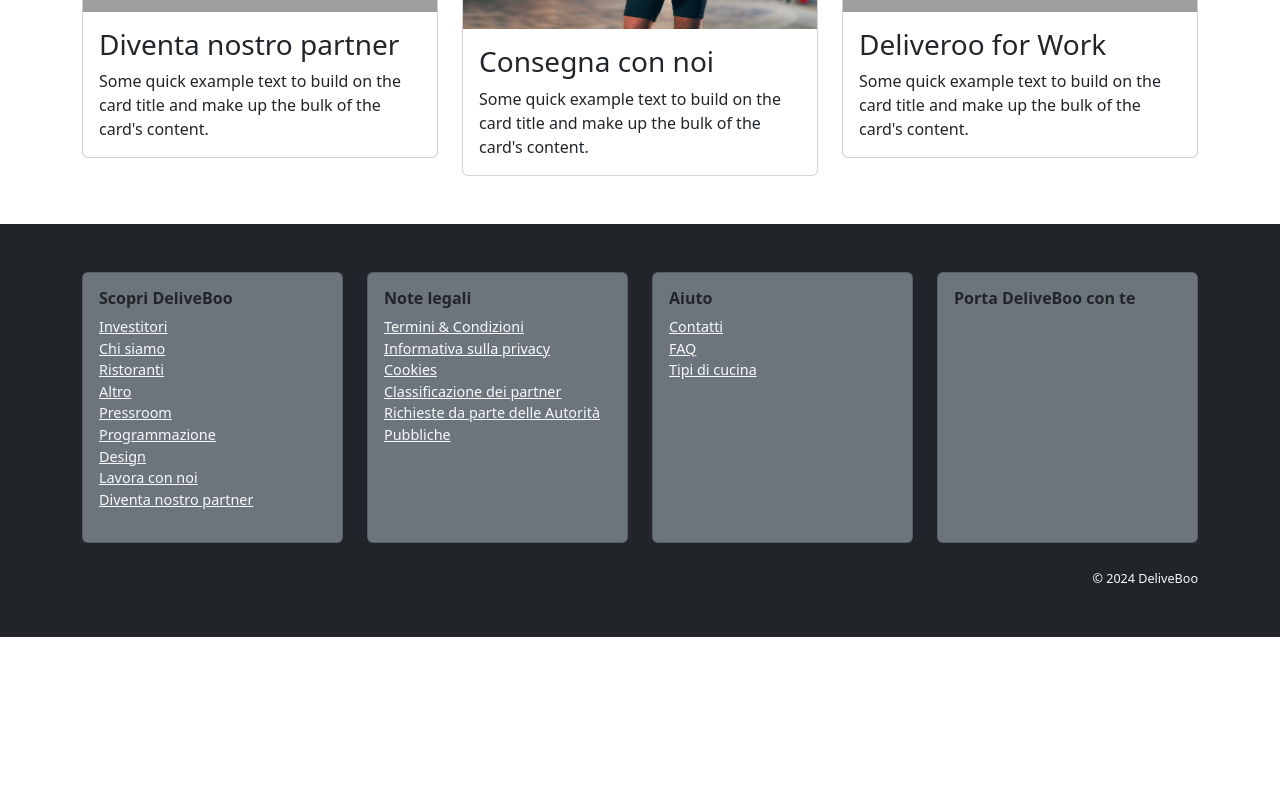
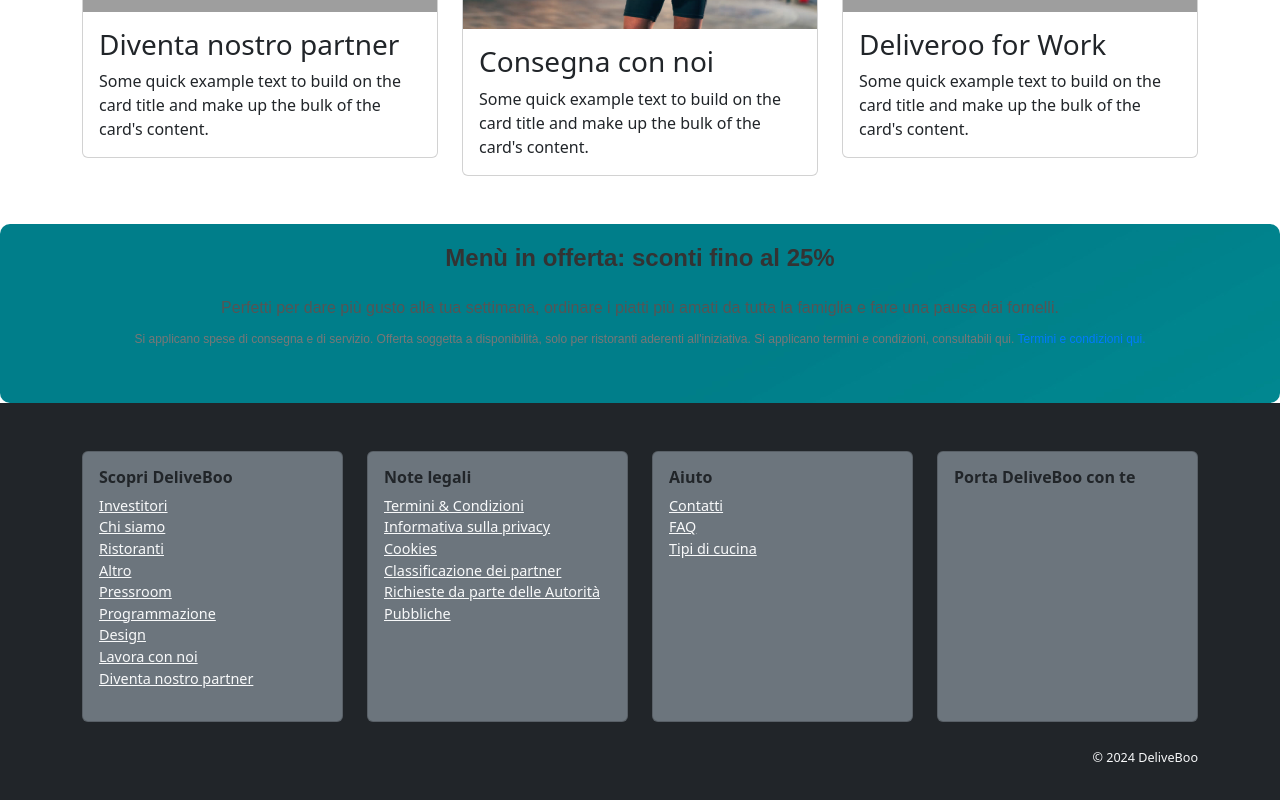
Before and after one commit to AndVig/deliveboo_frontend, a Vue app: page / in a window 1280 px wide. Shown: the part 825-1625 px from the top of the page. Before the commit the page ends 1462 px from the top, so only its background shows below. Built offline with nearby package versions, Linux system fonts and the light colour scheme; no server answers; grey boxes are pictures that could not be loaded.

Commit message:
UPD aggiunto componente merchblock

```diff
--- /dev/null
+++ b/src/components/AppMerchBlock.vue
@@ -0,0 +1,91 @@
+<template>
+  <div class="merch-block">
+    <div class="merch-header">
+      <h2 class="merch-title">{{ title }}</h2>
+    </div>
+    <div class="merch-description">
+      {{ description }}
+    </div>
+    <div class="merch-terms">
+      {{ terms }}
+      <a :href="termsLink" class="terms-link">Termini e condizioni qui.</a>
+    </div>
+    <div class="merch-footer"></div>
+  </div>
+</template>
+
+<script>
+export default {
+  name: "MerchBlock",
+  props: {
+    title: {
+      type: String,
+      default: "Menù in offerta: sconti fino al 25%",
+    },
+    description: {
+      type: String,
+      default:
+        "Perfetti per dare più gusto alla tua settimana, ordinare i piatti più amati da tutta la famiglia e fare una pausa dai fornelli.",
+    },
+    terms: {
+      type: String,
+      default:
+        "Si applicano spese di consegna e di servizio. Offerta soggetta a disponibilità, solo per ristoranti aderenti all'iniziativa. Si applicano termini e condizioni, consultabili qui.",
+    },
+    termsLink: {
+      type: String,
+      default: "/legal",
+    },
+  },
+};
+</script>
+
+<style scoped>
+.merch-block {
+  background-image: url(/img/sfondo.jpg);
+  padding: 20px;
+  border-radius: 10px;
+  font-family: Arial, sans-serif;
+  text-align: center; /* Centra il testo orizzontalmente */
+}
+
+.merch-header {
+  display: flex;
+  align-items: center;
+  justify-content: center; /* Centra il titolo orizzontalmente */
+  margin-bottom: 15px;
+}
+
+.merch-title {
+  font-size: 24px;
+  font-weight: bold;
+  color: #333;
+}
+
+.merch-description {
+  margin-bottom: 10px;
+  color: #555;
+  font-size: 16px;
+  text-align: center; /* Assicurati che il testo della descrizione sia centrato */
+}
+
+.merch-terms {
+  font-size: 12px;
+  color: #777;
+  text-align: center; /* Centra il testo delle condizioni */
+}
+
+.terms-link {
+  color: #007bff;
+  text-decoration: none;
+}
+
+.terms-link:hover {
+  text-decoration: underline;
+}
+
+.merch-footer {
+  margin-top: 15px;
+  height: 20px;
+}
+</style>
--- a/src/pages/AppHomePage.vue
+++ b/src/pages/AppHomePage.vue
@@ -1,50 +1,51 @@
 <script>
 import axios from "axios";
 
-import AppCarousel from "../components/AppCarousel.vue"
-import AppSponsor from "../components/AppSponsor.vue"
+import AppCarousel from "../components/AppCarousel.vue";
+import AppSponsor from "../components/AppSponsor.vue";
+import AppMerchBlock from "../components/AppMerchBlock.vue";
 export default {
-  name: 'AppHomePage',
+  name: "AppHomePage",
   data() {
     return {
       api: {
-        baseUrl: 'http://127.0.0.1:8000',
+        baseUrl: "http://127.0.0.1:8000",
         endPoints: {
-          restaurantsList: '/api/restaurants'
-        }
+          restaurantsList: "/api/restaurants",
+        },
       },
       response: {},
-    }
+    };
   },
   components: {
     AppCarousel,
     AppSponsor,
+    AppMerchBlock,
   },
   methods: {
     getRestaurants() {
       const apiUrl = this.api.baseUrl + this.api.endPoints.restaurantsList;
-      axios.get(apiUrl)
+      axios
+        .get(apiUrl)
         .then((response) => {
           console.log(response.data);
           this.response = response.data;
         })
         .catch((error) => {
-          console.error('Errore nel recupero dei ristoranti:', error);
+          console.error("Errore nel recupero dei ristoranti:", error);
         });
-    }
+    },
   },
   created() {
     this.getRestaurants();
-
-  }
+  },
 };
-
-
 </script>
 
 <template>
   <AppCarousel />
   <AppSponsor />
+  <AppMerchBlock />
 </template>
 
 <style></style>
```
Also changed, not shown: public/img/sfondo.jpg (added).
